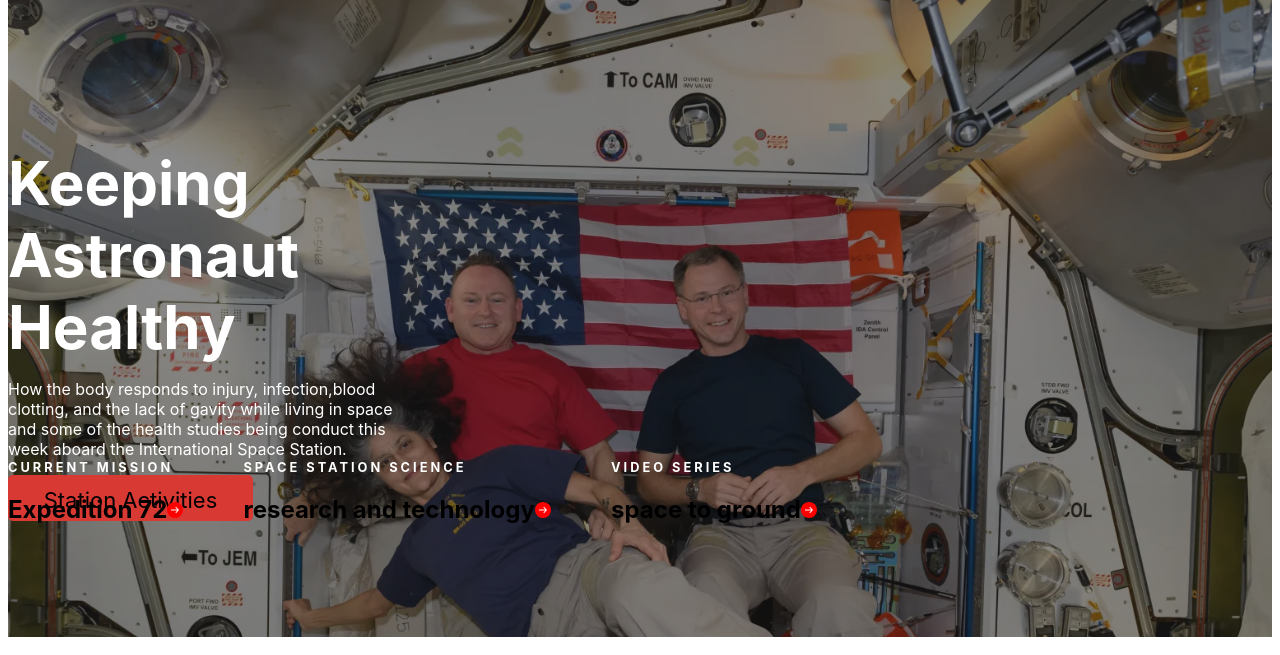
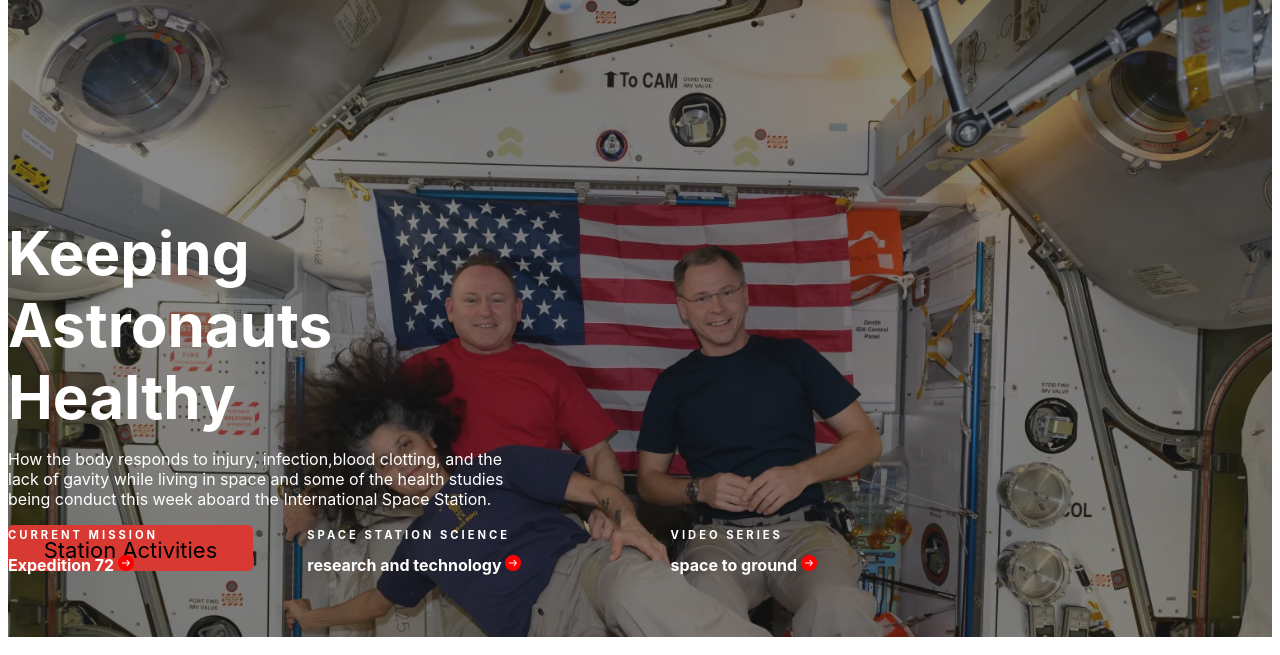
Before and after one commit to WaseemIshaq44/nasa, a plain HTML site: page index.html in a window 1280 px wide. Shown: the part 111-766 px from the top of the page. Drawn offline with Linux system fonts and the light colour scheme; a web font is replaced by a local one.

Commit message:
nothing important

```diff
--- a/index.html
+++ b/index.html
@@ -41,7 +41,7 @@
         <div class="hmimg1">
             <div class="hmcntntnlnk">
                 <div class="hmcntnt">
-                    <h2 class="h272">Keeping Astronaut Healthy</h2>
+                    <h2 class="h272">Keeping Astronauts Healthy</h2>
                     <p>How the body responds to injury, infection,blood clotting, and the lack of gavity while living in
                         space and some of the health studies being conduct this week aboard the International Space Station.
                     </p>
@@ -50,7 +50,7 @@
                 <div class="hmclnks">
                     <div class="lnk1">
                         <h3 class="lbl">current mission</h3>
-                        <h2><span>Expedition 72</span><svg width="16" height="16" viewBox="0 0 32 32" fill="none"
+                        <h2><span>Expedition 72          </span><svg width="16" height="16" viewBox="0 0 32 32" fill="none"
                                 xmlns="http://www.w3.org/2000/svg">
                                 <circle cx="16" cy="16" r="16" class="circle" />
                                 <path
@@ -60,7 +60,7 @@
                     </div>
                     <div class="lnk1">
                         <h3 class="lbl">space station science</h3>
-                        <h2><span>research and technology</span><svg width="16" height="16" viewBox="0 0 32 32" fill="none"
+                        <h2><span>research and technology          </span><svg width="16" height="16" viewBox="0 0 32 32" fill="none"
                                 xmlns="http://www.w3.org/2000/svg">
                                 <circle cx="16" cy="16" r="16" class="circle" />
                                 <path
@@ -70,7 +70,7 @@
                     </div>
                     <div class="lnk1">
                         <h3 class="lbl">video series</h3>
-                        <h2><span>space to ground</span><svg width="16" height="16" viewBox="0 0 32 32" fill="none"
+                        <h2><span>space to ground          </span><svg width="16" height="16" viewBox="0 0 32 32" fill="none"
                                 xmlns="http://www.w3.org/2000/svg">
                                 <circle cx="16" cy="16" r="16" class="circle" />
                                 <path
--- a/style.css
+++ b/style.css
@@ -48,7 +48,7 @@
 }
 
 .hmcntnt {
-    width: 40%;
+    width: 50%;
     height: 50%;
     color: #ffffff;
 }
@@ -75,8 +75,12 @@
     flex-direction: row;
     justify-content: space-between;
 }
+.lnk1>h2{
+    font-size: 16px;
+
+}
 .lbl{
-    font-size: 0.8rem;
+    font-size: 11.2px;
     font-weight: bold;
     color: #ffffff;
     text-transform: uppercase;
@@ -87,9 +91,12 @@
     height: 75%;
     /* background-color: yellow; */
     position: relative;
-    top: 150px;
+    top: 220px;
     display: flex;
     flex-direction: column;
+}
+span{
+    color: #ffffff;
 }
 .featurednews {
     margin: 0px auto;
```
